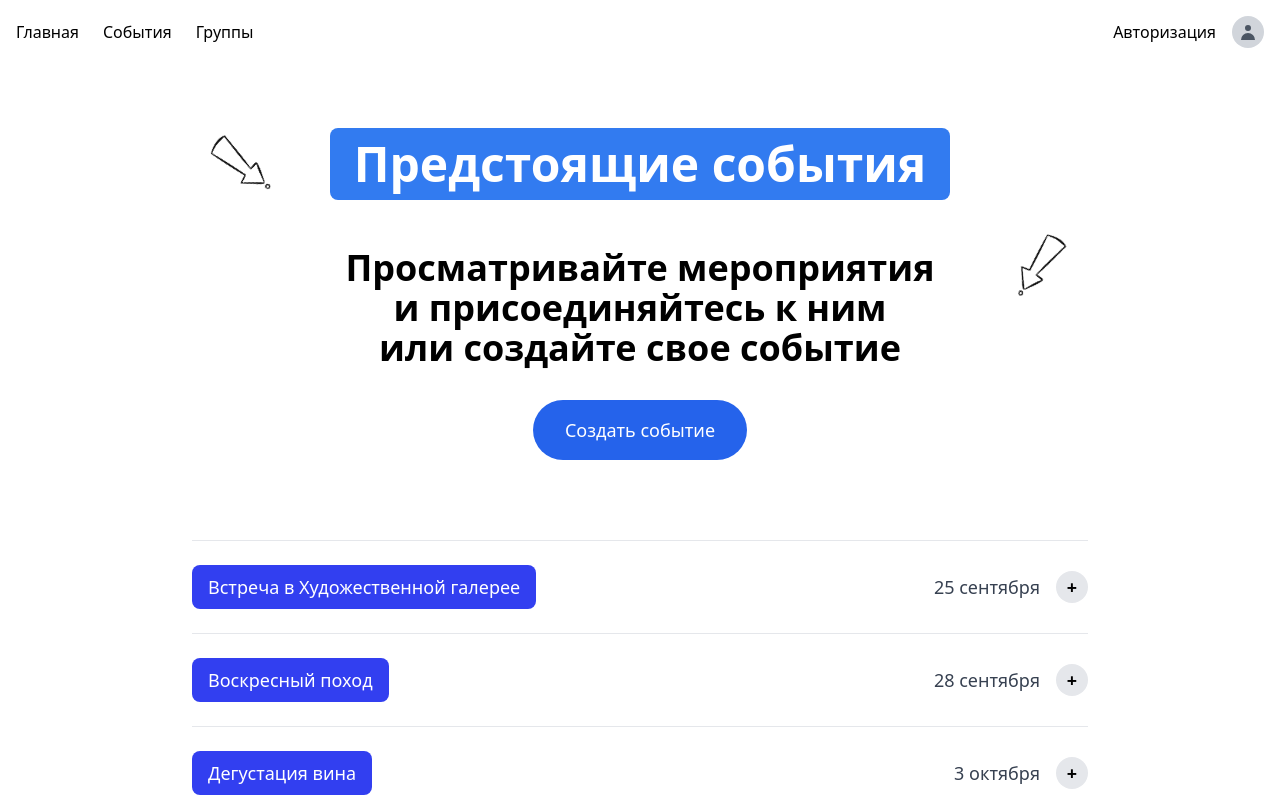
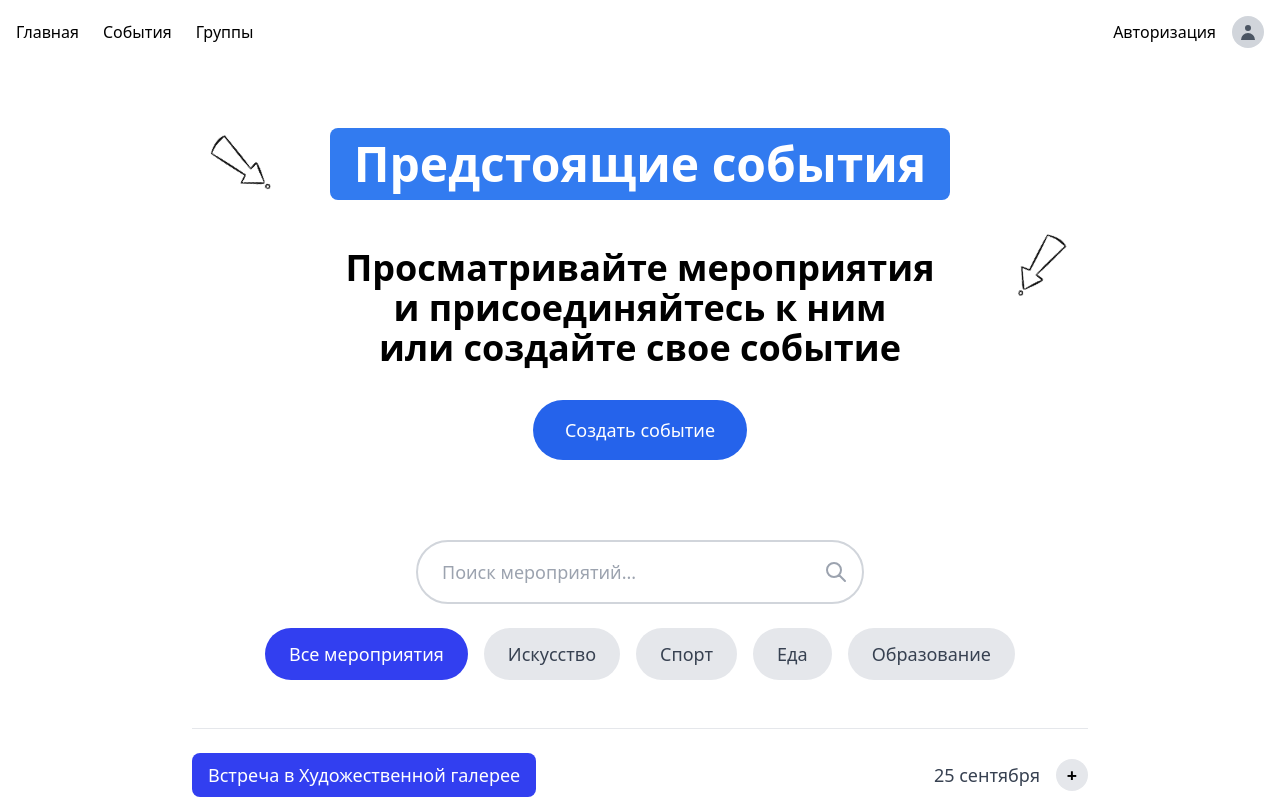
Before and after one commit to sinveria/event-together, a React (Vite) app in the folder frontend/: page /events in a window 1280 px wide. Shown: the top 800 px of the page. Built offline with nearby package versions, Linux system fonts and the light colour scheme; the HTML template or start-up script is replaced by a standard one.

Commit message:
implemented the events page

```diff
--- /dev/null
+++ b/frontend/src/components/FilterButtons.jsx
@@ -0,0 +1,29 @@
+const FilterButtons = ({ activeFilter, onFilterChange }) => {
+    const filters = [
+        { key: 'all', label: 'Все мероприятия' },
+        { key: 'art', label: 'Искусство' },
+        { key: 'sport', label: 'Спорт' },
+        { key: 'food', label: 'Еда' },
+        { key: 'education', label: 'Образование' }
+    ];
+
+    return (
+        <div className="flex flex-wrap gap-4">
+            {filters.map((filter) => (
+                <button
+                    key={filter.key}
+                    onClick={() => onFilterChange(filter.key)}
+                    className={`px-6 py-3 text-lg font-medium rounded-full transition-colors ${
+                        activeFilter === filter.key
+                            ? 'bg-[#323FF0] text-white'
+                            : 'bg-gray-200 text-gray-700 hover:bg-gray-300'
+                    }`}
+                >
+                    {filter.label}
+                </button>
+            ))}
+        </div>
+    );
+};
+
+export default FilterButtons;
--- /dev/null
+++ b/frontend/src/components/SearchBar.jsx
@@ -0,0 +1,20 @@
+const SearchBar = ({ searchTerm, onSearchChange }) => {
+    return (
+        <div className="relative">
+            <input
+                type="text"
+                placeholder="Поиск мероприятий..."
+                value={searchTerm}
+                onChange={(e) => onSearchChange(e.target.value)}
+                className="w-full px-6 py-4 text-lg border-2 border-gray-300 rounded-full focus:outline-none focus:border-[#323FF0] transition-colors"
+            />
+            <div className="absolute right-4 top-1/2 transform -translate-y-1/2">
+                <svg className="w-6 h-6 text-gray-400" fill="none" stroke="currentColor" viewBox="0 0 24 24">
+                    <path strokeLinecap="round" strokeLinejoin="round" strokeWidth={2} d="M21 21l-6-6m2-5a7 7 0 11-14 0 7 7 0 0114 0z" />
+                </svg>
+            </div>
+        </div>
+    );
+};
+
+export default SearchBar;
--- a/frontend/src/pages/Events.jsx
+++ b/frontend/src/pages/Events.jsx
@@ -1,11 +1,17 @@
 import { Link } from 'react-router-dom';
 import Button from '../components/Button';
 import EventCard from '../components/EventCard';
+import SearchBar from '../components/SearchBar';
+import FilterButtons from '../components/FilterButtons';
 import arrowone from '../assets/img/arrowone.png';
 import arrowtwo from '../assets/img/arrowtwo.png';
 import question from '../assets/img/question.png';
+import { useState, useMemo } from 'react';
 
 const Events = () => {
+    const [searchTerm, setSearchTerm] = useState('');
+    const [activeFilter, setActiveFilter] = useState('all');
+
     // заглушки - данные событий для теста верстки
     const events = [
         {
@@ -14,7 +20,8 @@ const Events = () => {
             date: "25 сентября",
             fullDate: "25 сентября 2026, 19:00",
             description: "Знакомство с современным искусством и обсуждение выставки с куратором",
-            location: "Москва, Художественная галерея, ул. Тверская, 25"
+            location: "Москва, Художественная галерея, ул. Тверская, 25",
+            category: 'art'
         },
         {
             id: 2,
@@ -22,7 +29,8 @@ const Events = () => {
             date: "28 сентября",
             fullDate: "28 сентября 2026, 10:00",
             description: "Пеший поход по живописным местам Подмосковья с пикником",
-            location: "Подмосковье, старт от станции Перхушково"
+            location: "Подмосковье, старт от станции Перхушково",
+            category: 'sport'
         },
         {
             id: 3,
@@ -30,7 +38,8 @@ const Events = () => {
             date: "3 октября",
             fullDate: "3 октября 2026, 20:00",
             description: "Знакомство с винными регионами Италии и дегустация лучших сортов",
-            location: "Москва, Винный бар 'Бочка', ул. Пятницкая, 42"
+            location: "Москва, Винный бар 'Бочка', ул. Пятницкая, 42",
+            category: 'food'
         },
         {
             id: 4,
@@ -38,7 +47,8 @@ const Events = () => {
             date: "6 октября",
             fullDate: "6 октября 2026, 18:30",
             description: "Обсуждение романа 'Мастер и Маргарита' и встреча с литературным критиком",
-            location: "Москва, Книжный магазин 'Читай-город', ул. Арбат, 15"
+            location: "Москва, Книжный магазин 'Читай-город', ул. Арбат, 15",
+            category: 'education'
         },
         {
             id: 5,
@@ -46,7 +56,8 @@ const Events = () => {
             date: "10 октября",
             fullDate: "10 октября 2026, 21:00",
             description: "Показ классического кино под открытым небом с попкорном и напитками",
-            location: "Москва, Парк Горького, летний кинотеатр"
+            location: "Москва, Парк Горького, летний кинотеатр",
+            category: 'art'
         },
         {
             id: 6,
@@ -54,9 +65,20 @@ const Events = () => {
             date: "15 октября",
             fullDate: "15 октября 2026, 19:00",
             description: "Мастер-класс по приготовлению традиционных тайских блюд от шеф-повара",
-            location: "Москва, Кулинарная студия 'Восток', ул. Большая Дорогомиловская, 8"
+            location: "Москва, Кулинарная студия 'Восток', ул. Большая Дорогомиловская, 8",
+            category: 'food'
         }
     ];
+
+    const filteredEvents = useMemo(() => {
+        return events.filter(event => {
+            const matchesSearch = event.title.toLowerCase().includes(searchTerm.toLowerCase()) ||
+                                event.description.toLowerCase().includes(searchTerm.toLowerCase());
+            const matchesFilter = activeFilter === 'all' || event.category === activeFilter;
+
+            return matchesSearch && matchesFilter;
+        });
+    }, [searchTerm, activeFilter, events]);
 
     return (
         <div className="min-h-screen bg-white">
@@ -100,12 +122,38 @@ const Events = () => {
                 </div>
             </section>
 
+            <section className="pb-12 bg-white">
+                <div className="mx-48">
+                    <div className="flex flex-col items-center gap-6">
+                        <div className="max-w-md w-full">
+                            <SearchBar
+                                searchTerm={searchTerm}
+                                onSearchChange={setSearchTerm}
+                            />
+                        </div>
+
+                        <FilterButtons
+                            activeFilter={activeFilter}
+                            onFilterChange={setActiveFilter}
+                        />
+                    </div>
+                </div>
+            </section>
+
             <section className="pb-20 bg-white">
                 <div className="mx-48">
                     <div className="border-t border-gray-200">
-                        {events.map(event => (
+                        {filteredEvents.map(event => (
                             <EventCard key={event.id} event={event} />
                         ))}
+
+                        {filteredEvents.length === 0 && (
+                            <div className="text-center py-12">
+                                <p className="text-xl text-gray-500">
+                                    Мероприятия не найдены. Попробуйте изменить параметры поиска.
+                                </p>
+                            </div>
+                        )}
                     </div>
                 </div>
             </section>
```
